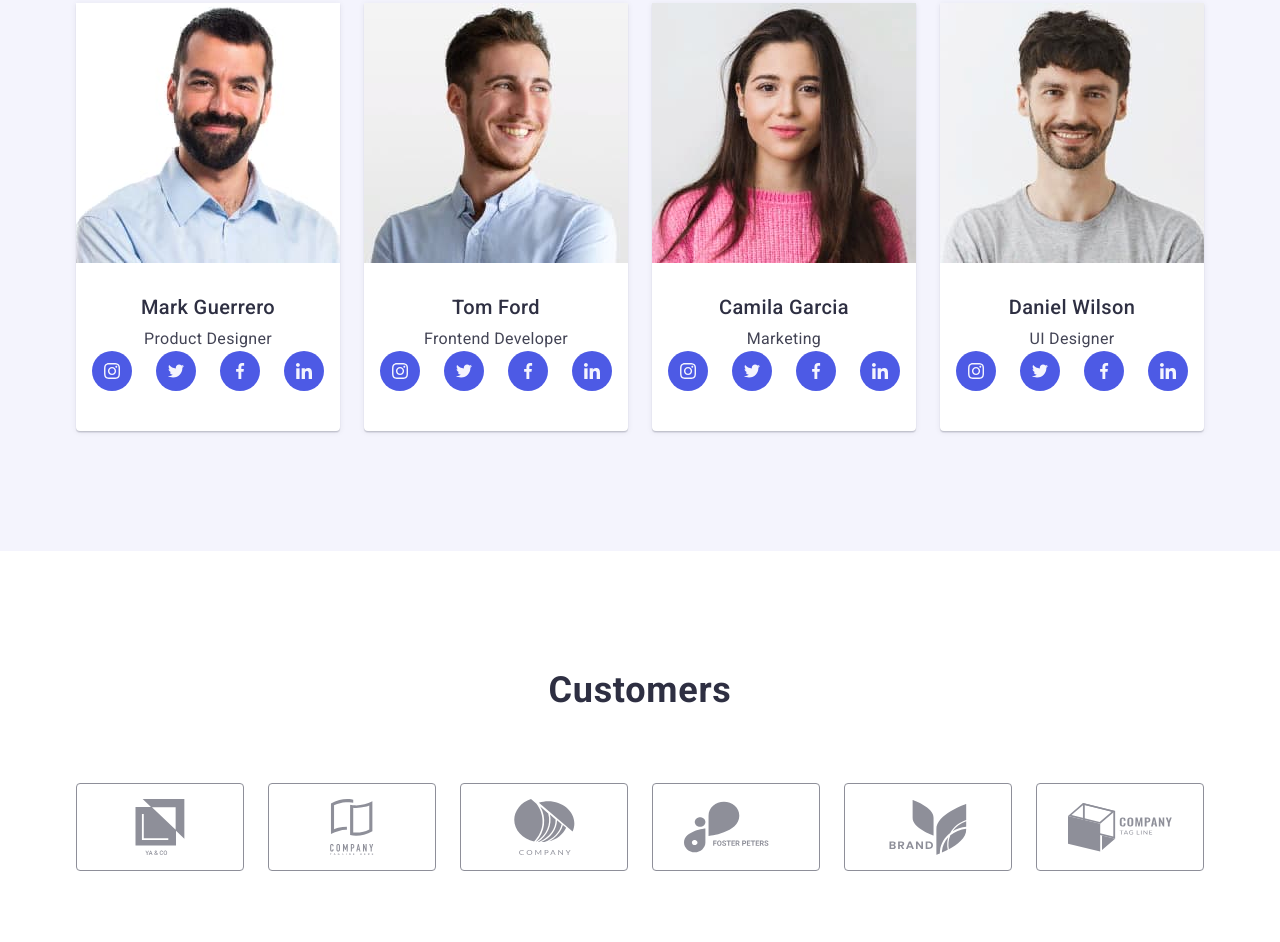
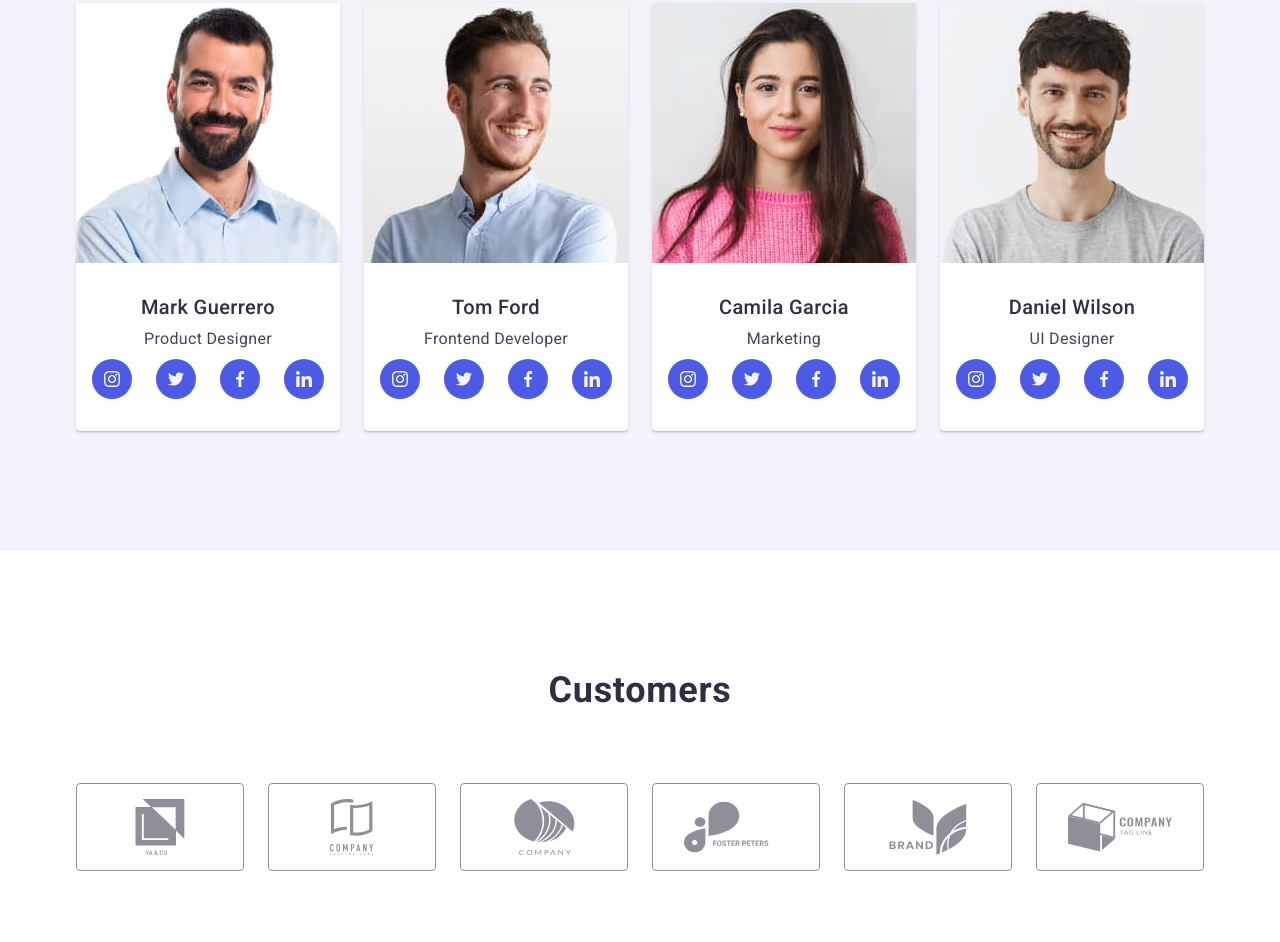
Before and after one commit to Nataliya-Viktorivna-Pashchenko/goit-markup-hw-04, a plain HTML site: page index.html in a window 1280 px wide. Shown: the part 1898-2840 px from the top of the page. Drawn offline with nearby package versions, Linux system fonts and the light colour scheme.

Commit message:
Effects_2

```diff
--- a/css/styles.css
+++ b/css/styles.css
@@ -255,8 +255,7 @@ body {
     0px 1px 1px rgba(46, 47, 66, 0.16), 0px 2px 1px rgba(46, 47, 66, 0.08);
 }
 .name-prof {
-  margin-top: 32px;
-  margin-bottom: 8px;
+  padding: 32px 0;
 }
 .team-list {
   display: flex;
@@ -269,6 +268,7 @@ body {
 }
 .profession {
   text-align: center;
+  margin-bottom: 8px;
 }
 .social-list {
   display: flex;
@@ -278,13 +278,15 @@ body {
 .social-list-icon {
   fill: var(--color-icon);
 }
+.social-list-item {
+  width: 40px;
+  height: 40px;
+}
 .social-list-link {
   display: flex;
   align-items: center;
   justify-content: center;
-  margin-bottom: 32px;
-  width: 40px;
-  height: 40px;
+  height: 100%;
   border-radius: 50%;
   background-color: #4d5ae5;
 }
```
